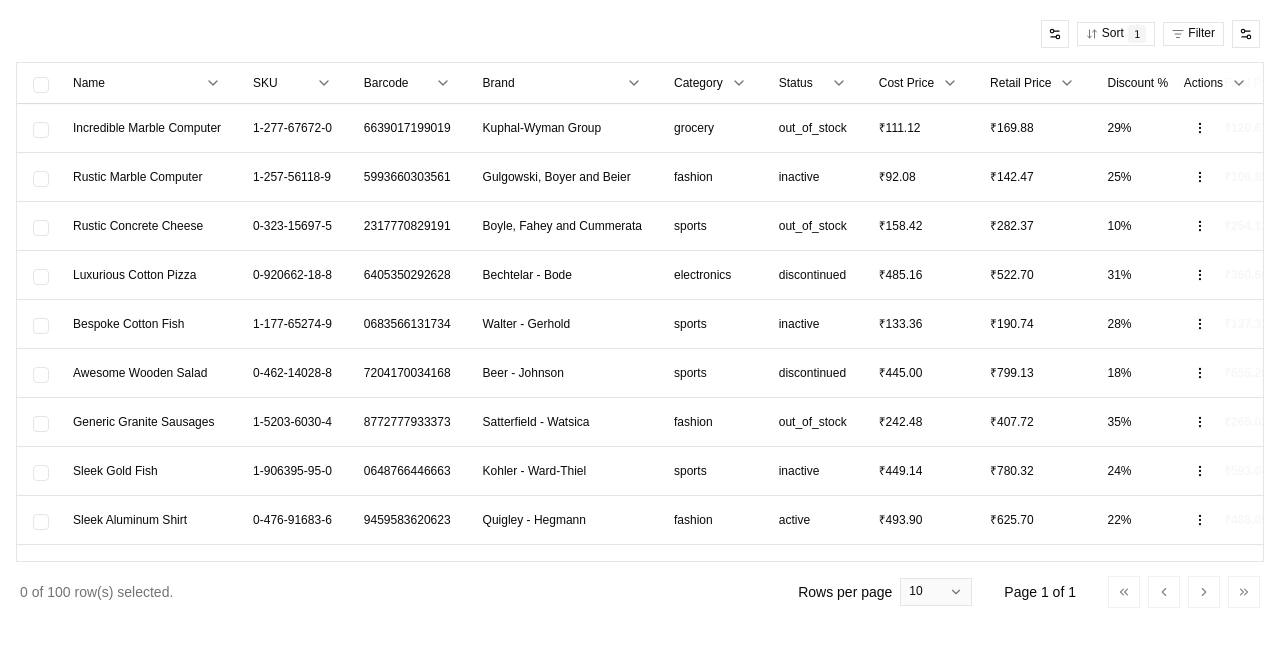
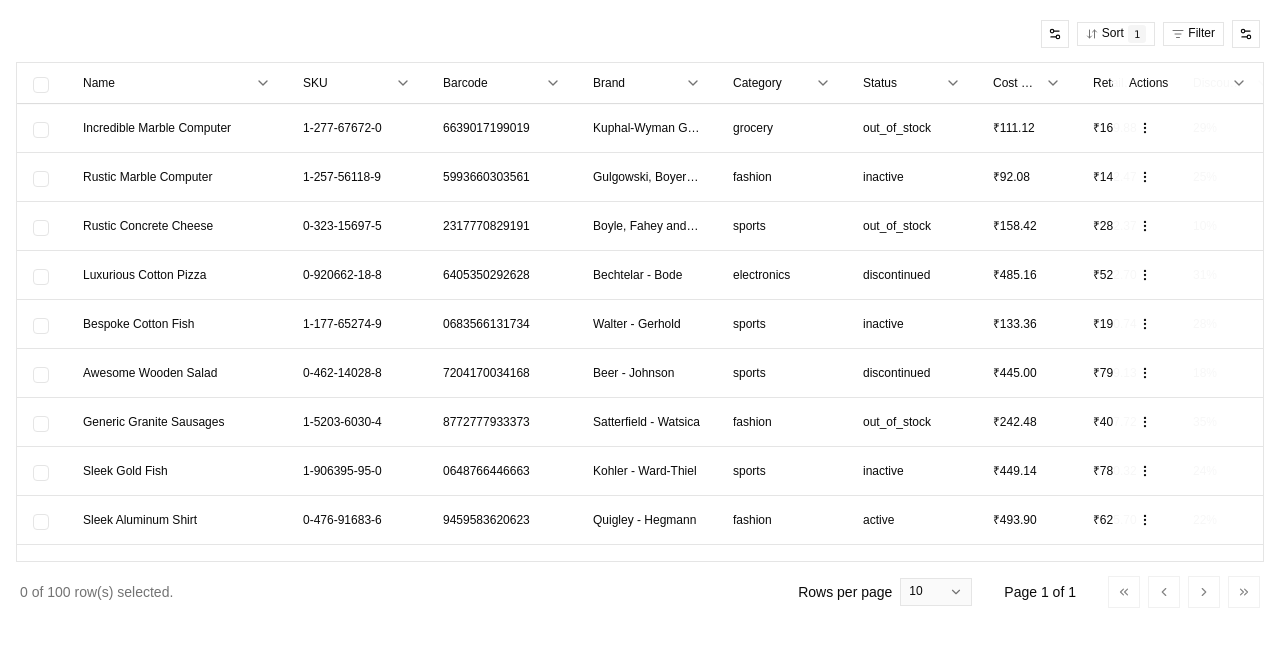
Before and after one commit to sahilverma-dev/advanced-react-data-table, a React (Vite) app: page / in a window 1280 px wide. Shown: the top 646 px of the page. Built offline with nearby package versions, Linux system fonts and the light colour scheme.

Commit message:
feat: Implement row virtualization and enhanced column resizing for the data table.

```diff
--- a/src/app/hooks/useProductColumns.tsx
+++ b/src/app/hooks/useProductColumns.tsx
@@ -545,14 +545,14 @@ export const useProductColumns = () => {
         },
         accessorKey: "notes",
         header: "Notes",
-        size: 260,
+
         cell: ({ getValue }) => getValue<string | null>() ?? "—",
       },
       {
         enableColumnFilter: false,
         accessorKey: "actions",
         header: "Actions",
-        size: 260,
+
         cell: ({ row }) => (
           <DropdownMenu>
             <DropdownMenuTrigger asChild>
--- a/src/components/data-table/data-table.tsx
+++ b/src/components/data-table/data-table.tsx
@@ -1,3 +1,5 @@
+import { useRef } from "react";
+import { useVirtualizer } from "@tanstack/react-virtual";
 import { flexRender, type Table as TanstackTable } from "@tanstack/react-table";
 import type * as React from "react";
 
@@ -34,14 +36,34 @@ export function DataTable<TData>({
   height = 500,
   ...props
 }: DataTableProps<TData>) {
+  const scrollRef = useRef<HTMLDivElement>(null);
+
+  const { rows } = table.getRowModel();
+
+  const virtualizer = useVirtualizer({
+    count: rows.length,
+    getScrollElement: () => scrollRef.current,
+    estimateSize: () => 40, // Height of a single row
+    overscan: 10,
+  });
+
+  const virtualRows = virtualizer.getVirtualItems();
+  const totalHeight = virtualizer.getTotalSize();
+  const paddingTop = virtualRows.length > 0 ? virtualRows[0]?.start ?? 0 : 0;
+  const paddingBottom =
+    virtualRows.length > 0
+      ? totalHeight - (virtualRows[virtualRows.length - 1]?.end ?? 0)
+      : 0;
+
   return (
     <div className={cn("flex w-full flex-col gap-2.5 ", className)} {...props}>
       {children}
       <ScrollArea
         className="overflow-auto relative rounded-md border"
         style={{ height }}
+        viewportRef={scrollRef}
       >
-        <Table className="relative overflow-x-visible">
+        <Table className="relative w-full table-fixed overflow-x-visible">
           <TableHeader className="sticky top-0 left-0 z-20  bg-background shadow-xs ">
             {table.getHeaderGroups().map((headerGroup) => (
               <TableRow key={headerGroup.id} className="">
@@ -52,6 +74,7 @@ export function DataTable<TData>({
                     // className="relative bg-background border-s"
                     style={{
                       ...getCommonPinningStyles({ column: header.column }),
+                      width: header.getSize(),
                     }}
                   >
                     {header.isPlaceholder ? null : typeof header.column
@@ -82,6 +105,7 @@ export function DataTable<TData>({
                       className="px-2"
                       style={{
                         ...getCommonPinningStyles({ column: col }),
+                        width: col.getSize(),
                       }}
                     >
                       <Skeleton className="h-6 w-full" />
@@ -92,18 +116,33 @@ export function DataTable<TData>({
             </TableBody>
           ) : (
             <TableBody>
-              {table.getRowModel().rows?.length ? (
-                table.getRowModel().rows.map((row) => (
+              {rows.length > 0 ? (
+                <>
+                  {paddingTop > 0 && (
+                    <TableRow>
+                      <TableCell style={{ height: `${paddingTop}px` }} />
+                    </TableRow>
+                  )}
+                  {virtualRows.map((virtualRow) => {
+                    const row = rows[virtualRow.index];
+                    return (
                       <TableRow
                         key={row.id}
+                        // data-index is important for dynamic row height virtualization if we upgrade
+                        data-index={virtualRow.index}
+                        // need to pass ref for dynamic measurement if needed, but fixed estimate is fine for now
+                        ref={virtualizer.measureElement}
                         data-state={row.getIsSelected() && "selected"}
                       >
                         {row.getVisibleCells().map((cell) => (
                           <TableCell
                             key={cell.id}
-                        className="px-4"
+                            className="px-4 truncate"
                             style={{
-                          ...getCommonPinningStyles({ column: cell.column }),
+                              ...getCommonPinningStyles({
+                                column: cell.column,
+                              }),
+                              width: cell.column.getSize(),
                             }}
                           >
                             {flexRender(
@@ -113,7 +152,14 @@ export function DataTable<TData>({
                           </TableCell>
                         ))}
                       </TableRow>
-                ))
+                    );
+                  })}
+                  {paddingBottom > 0 && (
+                    <TableRow>
+                      <TableCell style={{ height: `${paddingBottom}px` }} />
+                    </TableRow>
+                  )}
+                </>
               ) : (
                 <TableRow>
                   <TableCell
--- a/src/components/ui/scroll-area.tsx
+++ b/src/components/ui/scroll-area.tsx
@@ -1,15 +1,18 @@
-"use client"
+"use client";
 
-import * as React from "react"
-import { ScrollArea as ScrollAreaPrimitive } from "radix-ui"
+import * as React from "react";
+import { ScrollArea as ScrollAreaPrimitive } from "radix-ui";
 
-import { cn } from "@/lib/utils"
+import { cn } from "@/lib/utils";
 
 function ScrollArea({
   className,
   children,
+  viewportRef,
   ...props
-}: React.ComponentProps<typeof ScrollAreaPrimitive.Root>) {
+}: React.ComponentProps<typeof ScrollAreaPrimitive.Root> & {
+  viewportRef?: React.RefObject<HTMLDivElement | null>;
+}) {
   return (
     <ScrollAreaPrimitive.Root
       data-slot="scroll-area"
@@ -18,6 +21,7 @@ function ScrollArea({
     >
       <ScrollAreaPrimitive.Viewport
         data-slot="scroll-area-viewport"
+        ref={viewportRef}
         className="focus-visible:ring-ring/50 size-full rounded-[inherit] transition-[color,box-shadow] outline-none focus-visible:ring-[3px] focus-visible:outline-1"
       >
         {children}
@@ -25,7 +29,7 @@ function ScrollArea({
       <ScrollBar />
       <ScrollAreaPrimitive.Corner />
     </ScrollAreaPrimitive.Root>
-  )
+  );
 }
 
 function ScrollBar({
@@ -49,7 +53,7 @@ function ScrollBar({
         className="rounded-full bg-border relative flex-1"
       />
     </ScrollAreaPrimitive.ScrollAreaScrollbar>
-  )
+  );
 }
 
-export { ScrollArea, ScrollBar }
+export { ScrollArea, ScrollBar };
--- a/src/hooks/use-data-table.ts
+++ b/src/hooks/use-data-table.ts
@@ -295,8 +295,11 @@ export function useDataTable<TData>(props: UseDataTableProps<TData>) {
     },
     defaultColumn: {
       ...tableProps.defaultColumn,
+      minSize: 50,
+      maxSize: 800,
       enableColumnFilter: false,
     },
+    columnResizeMode: "onChange",
     enableRowSelection: true,
     onRowSelectionChange: setRowSelection,
     onPaginationChange,
```
Lines whose indentation alone changed are shown as unchanged.
